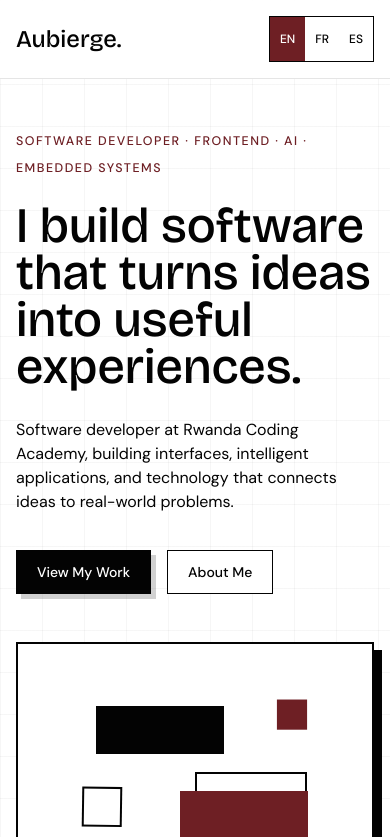
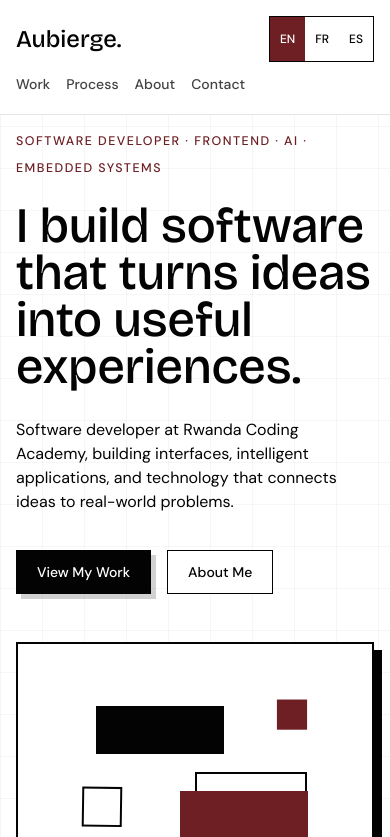
Before and after one commit to Aubierge-codes/portifolio, a Next.js app: page / in a window 390 px wide. Shown: the top 837 px of the page. Built offline with nearby package versions, Linux system fonts and the light colour scheme.

Commit message:
add mobile section navigation

```diff
--- a/components/navigation/navigation.tsx
+++ b/components/navigation/navigation.tsx
@@ -40,7 +40,8 @@ export function Navigation({ locale, setLocale, t }: NavigationProps) {
       animate={{ y: 0, opacity: 1 }}
       transition={{ type: "spring", stiffness: 260, damping: 24 }}
     >
-      <nav className="section-shell flex items-center justify-between gap-4" aria-label="Primary">
+      <nav className="section-shell" aria-label="Primary">
+        <div className="flex items-center justify-between gap-4">
         <a className="font-heading text-2xl font-medium leading-none" href="#top">
           {t("brand")}
         </a>
@@ -83,6 +84,18 @@ export function Navigation({ locale, setLocale, t }: NavigationProps) {
             ))}
           </div>
         </div>
+        </div>
+        <div className="mt-3 flex items-center gap-4 overflow-x-auto pb-1 md:hidden">
+          {links.map((link) => (
+            <a
+              key={link.href}
+              className="shrink-0 text-sm font-medium text-ink/75 underline-offset-4 transition hover:text-maroon hover:underline"
+              href={link.href}
+            >
+              {t(link.key)}
+            </a>
+          ))}
+        </div>
       </nav>
     </motion.header>
   );
```
